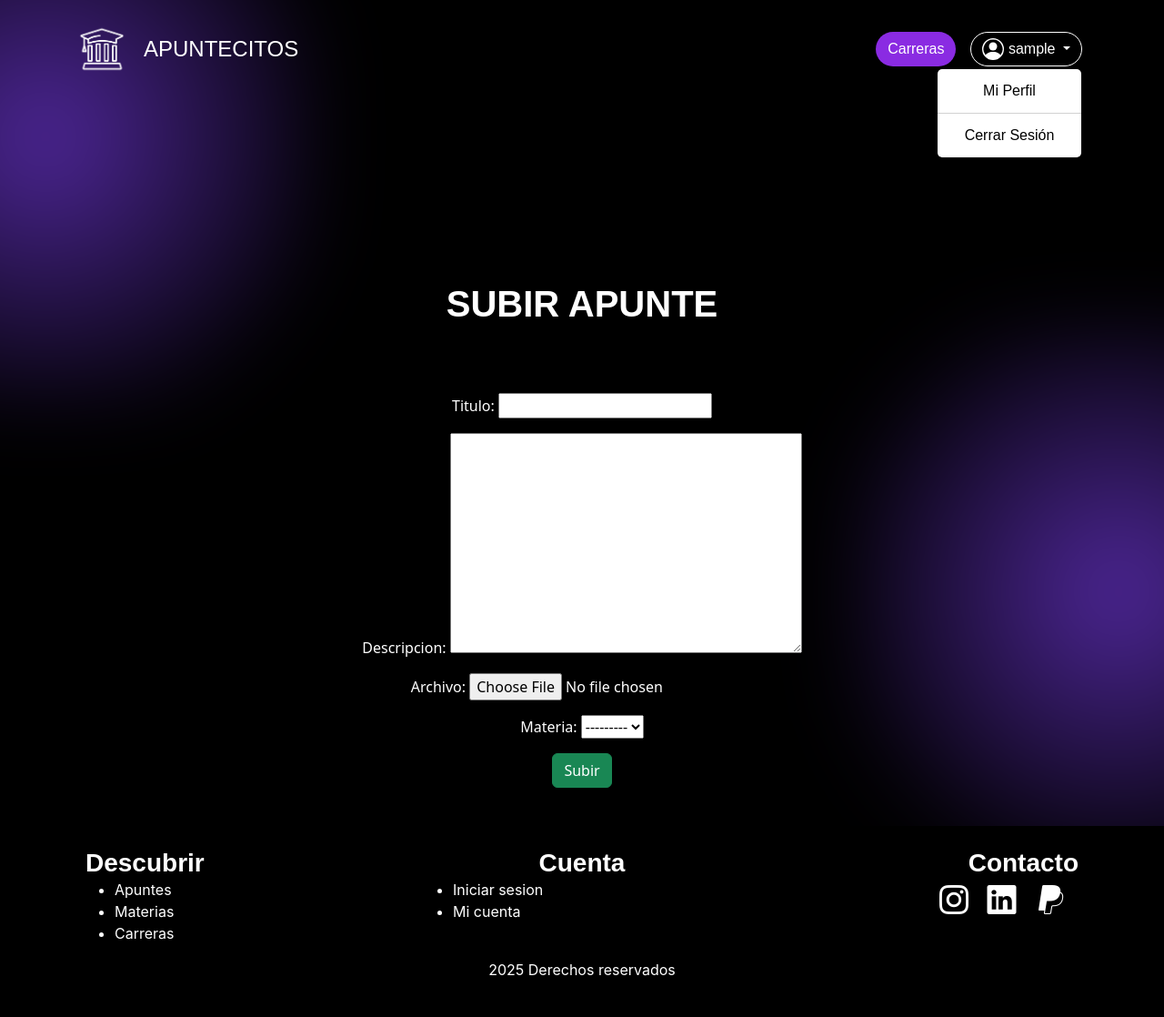
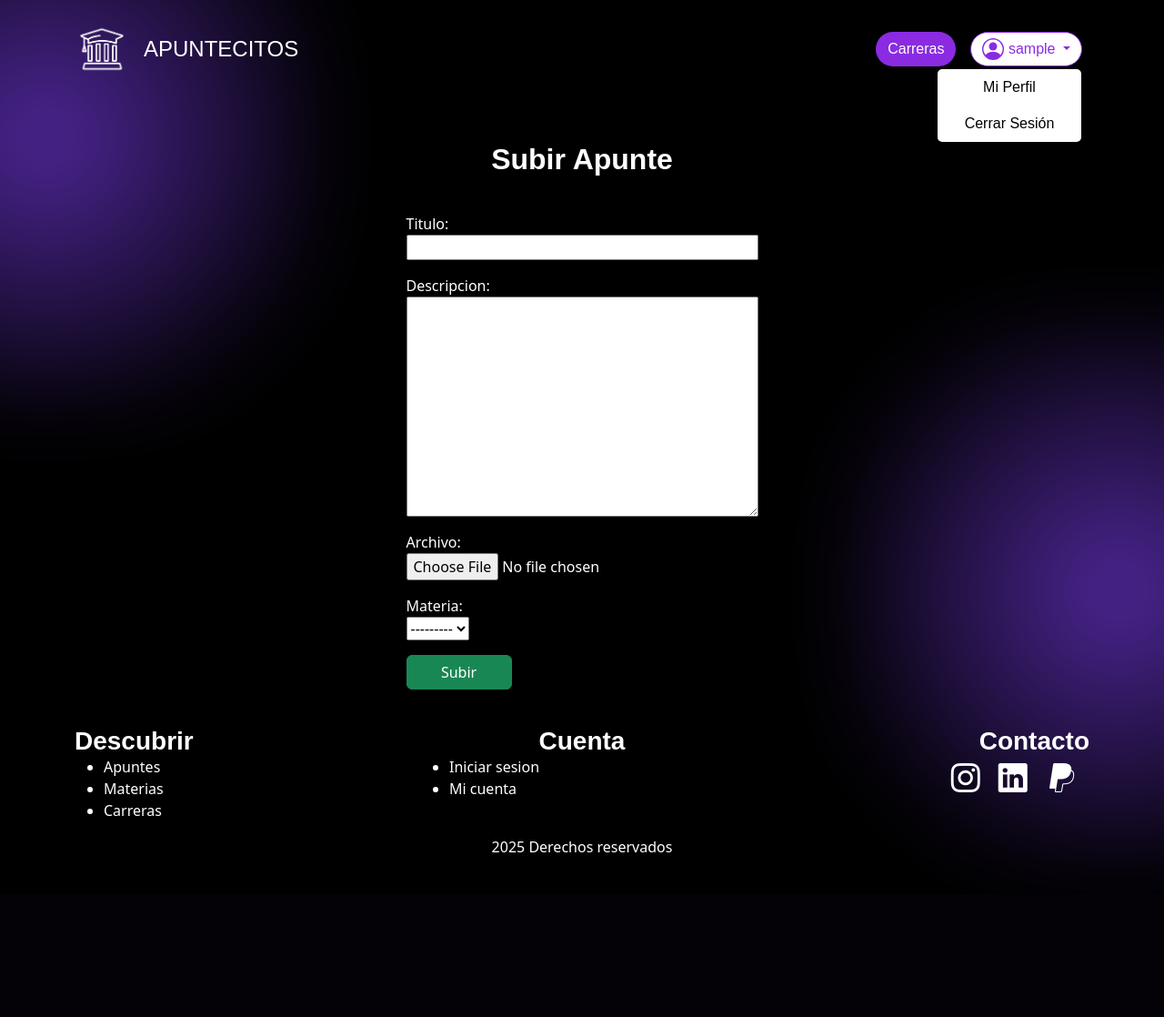
Before and after one commit to colochampre/django_apuntes, a Django app: page /apuntes/subir/ in a window 1280 px wide, after a click that opens the changed part; the page is wider, and only the part inside the window is pictured. Shown: that part at 91% size. After the commit the page ends 939 px from the top of that part, so only its background shows below. Run offline with Django 5.2, Linux system fonts and the light colour scheme; the visitor is signed in with stand-in values (Sample User, id 1); data that the repository does not hold is empty.

Commit message:
Grid de apuntes

```diff
--- a/apuntes/static/css/apuntes.css
+++ b/apuntes/static/css/apuntes.css
@@ -2,22 +2,56 @@
     text-align: center;
     margin-top: 4rem;
 }
-.centro{
+.subir-apuntes-container {
+    min-height: 66vh;
+    margin:0;
+    padding: 1rem;
     background-color: transparent;
-    width: 100%;
-    min-height: 100vh;
-    margin:0;
-    padding:0;
+    text-align: center;
+    display: flex;
+    justify-content: center;
+    gap:1.5rem;
+}
+
+.subir-apunte-card {
     display: flex;
     flex-direction: column;
     justify-content: center;
-    text-align: center;
-    padding-top: 10%;
-    gap:1.5rem;
 }
-.container-fluid h1{
+
+.subir-apunte-title {
     margin:4%;
     padding:2%;
+    font-size: 2rem;
+    text-align: center;
     font-weight: 700;
     font-family: 'Poppins', sans-serif;
 }
+
+.subir-apunte-form {
+    display: flex;
+    flex-direction: column;
+    justify-content: start;
+    align-items: start;
+}
+
+.subir-apunte-form p {
+    display: flex;
+    width: 100%;
+    flex-direction: column;
+    justify-content: start;
+    align-items: start;
+}
+
+.subir-apunte-form input {
+    display: flex;
+    flex-direction: column;
+}
+
+.subir-apunte-form input, textarea {
+    width: 100%;
+}
+
+.subir-apunte-form button {
+    width: 30%;
+}
--- a/apuntes/static/css/base.css
+++ b/apuntes/static/css/base.css
@@ -19,7 +19,6 @@ body{
     margin:0;
     padding:0;
     width: 100%;
-    min-height: 100vh;
     background-color: rgb(0, 0, 0);
     color:white;
     display:flex;
@@ -113,31 +112,15 @@ header{
 .navbar-toggler-icon {
     filter: invert(1) brightness(2);
 }
-/*
-.base-ul {
-    list-style: none;
-    display: flex;
-    justify-content: flex-end;
-    align-items: center;
-    gap: 2rem;
-    margin: 0;
+
+.dropdown-menu {
+    padding: 0;
 }
 
-.base-ul li a {
-    padding: 0.5rem 1rem;
-    color: #fff;
-    text-decoration: none;
-    background-color: #333;
-    border-radius: 3px;
-    border: 1px solid #99ff00;
-    transition: all 0.2s ease;
+.dropdown-item {
+    padding: 0.5rem 0;
 }
 
-.base-ul li a:hover {
-    background-color: #99ff00;
-    color: #333;
-}
-*/
 .base-main {
     flex:1;
 }
@@ -197,6 +180,12 @@ html::before {
     background-color:blueviolet;
     border-radius: 30px;
 }
+
+.btn-custom.show {
+    background-color: white;
+    color: blueviolet;
+}
+
 .section-btn{
     text-decoration: none;
     color:white;
@@ -219,6 +208,3 @@ html, body {
     background-color: #000000;
     color:#fff
 }
-.row{
-    margin:0;
-}
--- a/apuntes/templates/base.html
+++ b/apuntes/templates/base.html
@@ -46,18 +46,14 @@
                                             </svg>
                                             {{ user.username }}
                                         </button>
-                                        <ul class="dropdown-menu dropdown-menu-end" aria-labelledby="userMenuDropdown">
-                                            <li><a class="dropdown-item" href="{% url 'gestion_usuarios:perfil' %}">Mi Perfil</a></li>
-                                            <li><hr class="dropdown-divider"></li>
-                                            <li>
-                                                <form id="logout-form" action="{% url 'gestion_usuarios:logout' %}" method="post" style="display: none;">
-                                                    {% csrf_token %}
-                                                </form>
-                                                <a class="dropdown-item" href="#" onclick="document.getElementById('logout-form').submit(); return false;">
-                                                    Cerrar Sesión
-                                                </a>
-                                            </li>
-                                        </ul>
+                                        <div class="dropdown-menu dropdown-menu-end" aria-labelledby="userMenuDropdown">
+                                            <a class="dropdown-item" href="{% url 'gestion_usuarios:perfil' %}">Mi Perfil</a>
+
+                                            <form id="logout-form" action="{% url 'gestion_usuarios:logout' %}" method="post" style="display: none;">{% csrf_token %}</form>
+                                            <a class="dropdown-item" href="#" onclick="document.getElementById('logout-form').submit(); return false;">
+                                                Cerrar Sesión
+                                            </a>
+                                        </div>
                                     </div>
                                 {% else %}
                                     <a href="{% url 'gestion_usuarios:login' %}" class="btn btn-custom">Iniciar Sesión</a>
@@ -76,7 +72,7 @@
         {% endblock %}
     </main>
 
-    <footer class="base-footer py-4">
+    <footer class="py-4">
         <div class="container text-center">
         <div class="row">
             <div class="col text-lg-start">
--- a/apuntes/templates/gestion_apuntes/subir_apunte.html
+++ b/apuntes/templates/gestion_apuntes/subir_apunte.html
@@ -2,19 +2,18 @@
 {% load static %}
 
 {% block title %}Subir Apunte{% endblock %}
-{% block otros_css %}<link rel="stylesheet" href="{% static 'css/apuntes.css' %}">{% endblock %}
+{% block otros_css %}
+<link rel="stylesheet" href="{% static 'css/apuntes.css' %}">{% endblock %}
 
 {% block content %}
-<section class="centro">
-    <div class="container-fluid">
-        <div class="row justify-content-center texto-seccion">
-            <h1 class="py-4 mt-2">SUBIR APUNTE</h1>
-            <form method="post" enctype="multipart/form-data">
-                {% csrf_token %}
-                {{ form.as_p }}
-                <button class="btn btn-success" type="submit">Subir</button>
-            </form>
-        </div>
+<section class="subir-apuntes-container">
+    <div class="subir-apunte-card">
+        <h2 class="subir-apunte-title py-4 mt-2">Subir Apunte</h1>
+        <form class="subir-apunte-form" method="post" enctype="multipart/form-data">
+            {% csrf_token %}
+            {{ form.as_p }}
+            <button class="btn btn-success" type="submit">Subir</button>
+        </form>
     </div>
 </section>
 
--- a/apuntes/templates/gestion_materias/lista_materias.html
+++ b/apuntes/templates/gestion_materias/lista_materias.html
@@ -36,12 +36,14 @@
             <div class="apuntes-items">
                 <div class="ul-apuntes">
                     {% for apunte in apuntes %}
-                    <div class="apunte-item mt-5">
+                    <div class="apunte-item">
                         <div class="apunte-title-container">
                             <h2 class="title">{{ apunte.titulo }}</h2>
                         </div>
-                        <div class="apunte-content-container">
+                        <div class="apunte-descripcion-container">
                             <p class="descripcion">{{ apunte.descripcion|default:"Sin descripción." }}</p>
+                        </div>
+                        <div class="apunte-descarga-container">
                             <p class="fecha-subida">Subido el {{ apunte.fecha_publicacion|date:"d/m/Y" }}</p>
                             <a class="btn btn-success"
                             href="{% url 'gestion_apuntes:descargar_apunte' apunte.id %}">Descargar</a>
--- a/apuntes/templates/home.html
+++ b/apuntes/templates/home.html
@@ -45,11 +45,11 @@
 <section class="centro">
     <div class="container-fluid">
         <div class="row justify-content-center">
-            <div class="col-md-10 offset-md-1 text-center texto-seccion">
-                <h2 class="py-4">La responsabilidad de subir apuntes</h2>
+            <div class="section-centro-container col-md-10 texto-seccion">
+                <h2 class="centro-title py-4">La responsabilidad de subir apuntes</h2>
                 <div class="col-lg-8 col-md-10">
                     <div class="ratio ratio-16x9">
-                        <iframe class="video" src="https://www.youtube.com/embed/ONZnKpvNOZw?si=oY7habrTTCY78DUv" title="YouTube video player" frameborder="0" allow="accelerometer; autoplay; clipboard-write; encrypted-media; gyroscope; picture-in-picture; web-share" referrerpolicy="strict-origin-when-cross-origin" allowfullscreen></iframe>
+                        <iframe class="video text-center" src="https://www.youtube.com/embed/ONZnKpvNOZw?si=oY7habrTTCY78DUv" title="YouTube video player" frameborder="0" allow="accelerometer; autoplay; clipboard-write; encrypted-media; gyroscope; picture-in-picture; web-share" referrerpolicy="strict-origin-when-cross-origin" allowfullscreen></iframe>
                     </div>
                 </div>
 
```
Also changed, not shown: apuntes/static/css/carreras.css (+1 -7 lines), apuntes/static/css/home.css (+21 -23 lines), apuntes/static/css/materias.css (+29 -6 lines).
